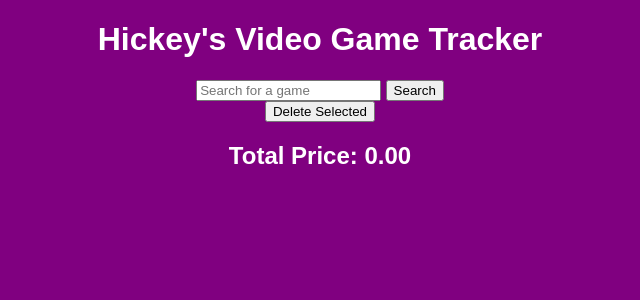
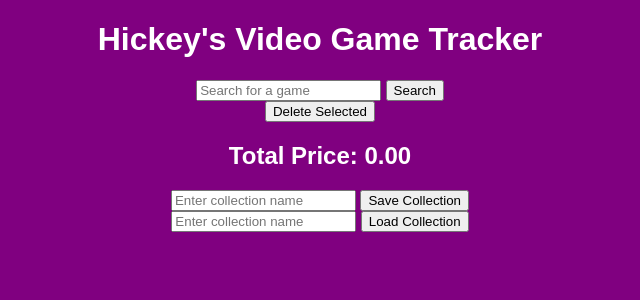
Before and after one commit to Colonater/videogametracker2.0, a Flask app: page / in a window 1280 px wide. Shown: the top 300 px of the page, without its empty margins (320-960 px from the left). Run offline with Flask 3, Linux system fonts and the light colour scheme.

Commit message:
new file:   db.json 	modified:   main.py 	modified:   templates/index.html

```diff
--- /dev/null
+++ b/db.json
@@ -0,0 +1 @@
+{"_default": {"1": {"name": "gen2", "games": [{"name": "pokemon gold", "average_price": 43.849}, {"name": "pokemon silver", "average_price": 107.92860000000005}, {"name": "pokemon crystal", "average_price": 147.34019999999998}, {"name": "pokemon heartgold", "average_price": 182.0168}, {"name": "pokemon soulsilver", "average_price": 149.89160000000004}]}}}
--- a/main.py
+++ b/main.py
@@ -3,9 +3,12 @@ import requests
 from bs4 import BeautifulSoup
 import re
 import sys
+from tinydb import TinyDB, Query
+
 
 app = Flask(__name__)
 
+db = TinyDB('db.json')
 
 def get_data(searchterm):
     url = f'https://www.ebay.ca/sch/i.html?_from=R40&_nkw={searchterm}&_sop=12&_sacat=0&LH_PrefLoc=3&LH_Sold=1&LH_Complete=1&rt=nc&LH_BIN=1'
@@ -54,10 +57,16 @@ def parse(soup):
 
 games = []
 
+from tinydb import TinyDB, Query
+
+db = TinyDB('db.json')
+
 @app.route('/', methods=['GET', 'POST'])
 def index():
     global games
     total_price = 0
+    collection_name = None
+
     if request.method == 'POST':
         action = request.form.get('action')
 
@@ -79,11 +88,22 @@ def index():
                 if 0 <= index < len(games):
                     del games[index]
 
+        elif action == 'save':
+            collection_name = request.form.get('collection_name')
+            db.insert({'name': collection_name, 'games': games})
+
+        elif action == 'load':
+            collection_name = request.form.get('collection_name')
+            Collection = Query()
+            collection = db.search(Collection.name == collection_name)
+            if collection:
+                games = collection[0]['games']
+
     # Calculate total price
     for game in games:
         total_price += game['average_price']
 
-    return render_template('index.html', games=games, total_price=total_price)
+    return render_template('index.html', games=games, total_price=total_price, collection_name=collection_name)
 
 def calculate_average_price(products_list):
     if not products_list:
--- a/templates/index.html
+++ b/templates/index.html
@@ -37,6 +37,18 @@
         <div>
             <h2>Total Price: {{ '%.2f'|format(total_price) }}</h2>
         </div>
+        <!-- Add these where you want the save and load buttons to appear -->
+<form method="POST">
+    <input type="text" name="collection_name" placeholder="Enter collection name">
+    <input type="hidden" name="action" value="save">
+    <input type="submit" value="Save Collection">
+</form>
+
+<form method="POST">
+    <input type="text" name="collection_name" placeholder="Enter collection name">
+    <input type="hidden" name="action" value="load">
+    <input type="submit" value="Load Collection">
+</form>
     </div>
 </body>
 </html>
```
